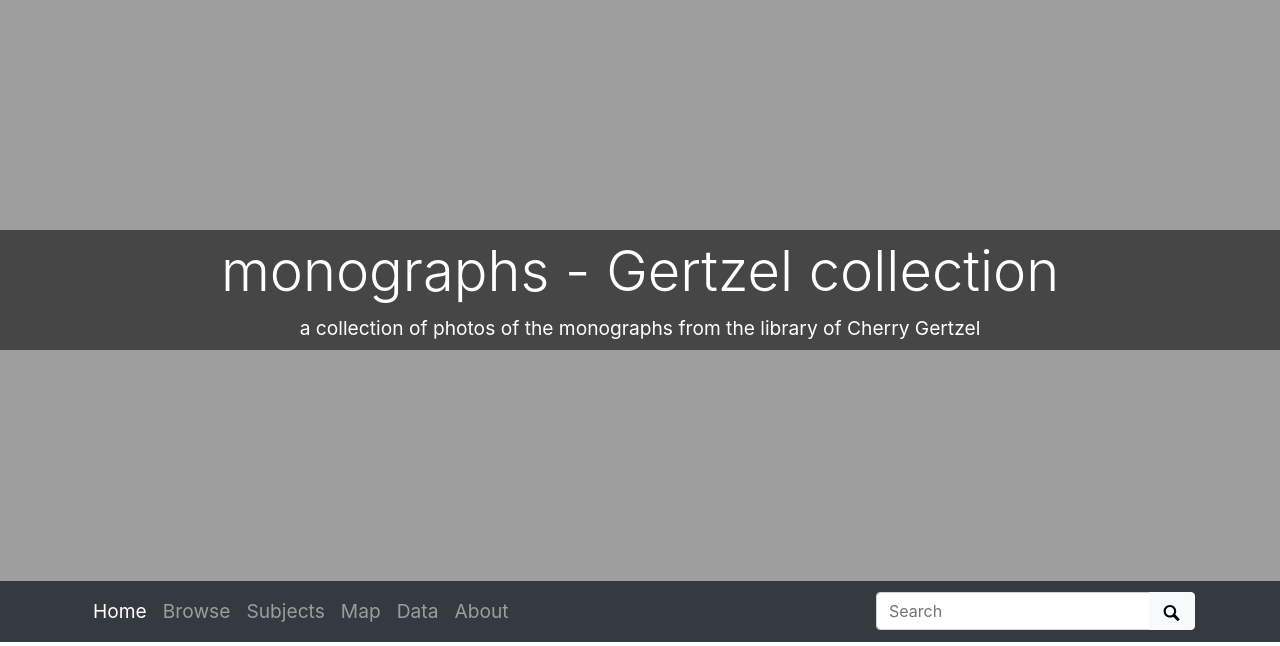
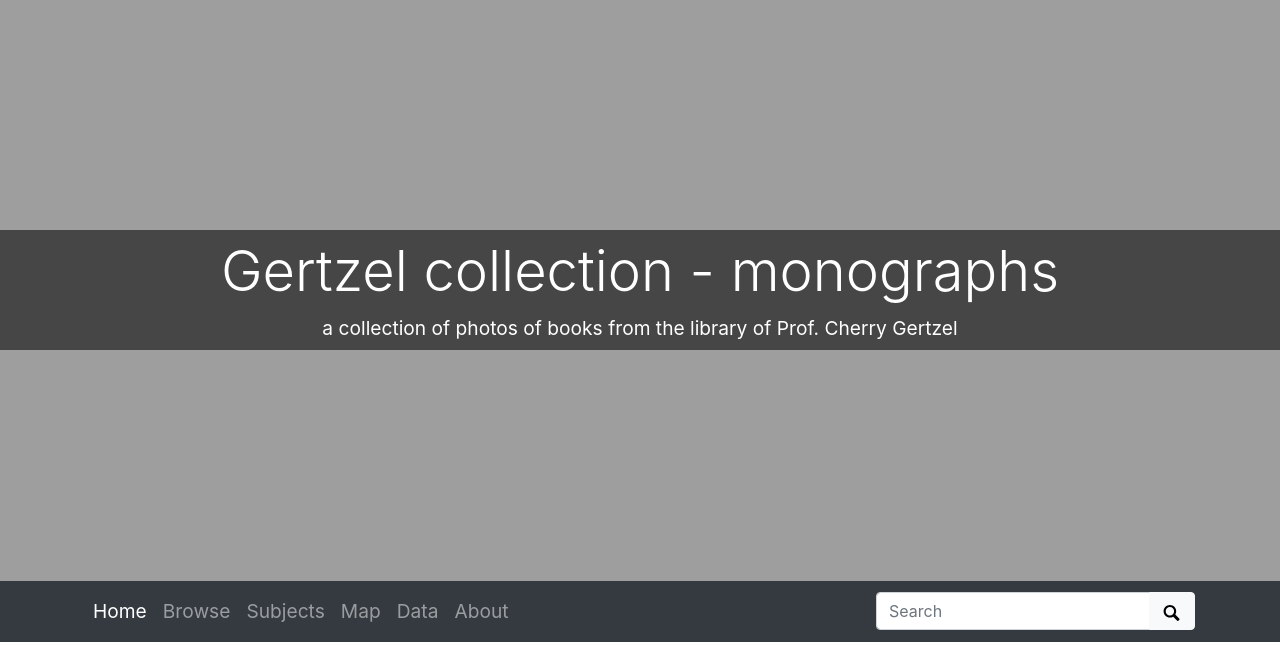
Before and after one commit to Infoliterati/Gertzel_collection, a Jekyll site: the page built from index.md, in a window 1280 px wide and 1400 px high. Shown: the top 646 px of the window. Built offline with Jekyll 4.4.1, drawn with Linux system fonts in a browser that asks for light colours; some of the changed text lies outside the part shown; grey boxes are pictures that could not be loaded.

Commit message:
change text

```diff
--- a/_config.yml
+++ b/_config.yml
@@ -18,9 +18,9 @@ source-code: https://infoliterati.github.io/Gertzel_collection/
 # SITE SETTINGS
 #
 # title of site appears in banner
-title: monographs - Gertzel collection
+title: Gertzel collection - monographs
 # tagline, a short phrase that will appear throughout the site in the top banner
-tagline: a collection of photos of the monographs from the library of Cherry Gertzel
+tagline: a collection of photos of books from the library of Prof. Cherry Gertzel
 # description appears in meta tags and other locations
 # this description might appear in search result lists, keep around 160 characters max
 description: "This collection consists of photos of books from the Library ollection, arranged on shelves according to subject."
```
